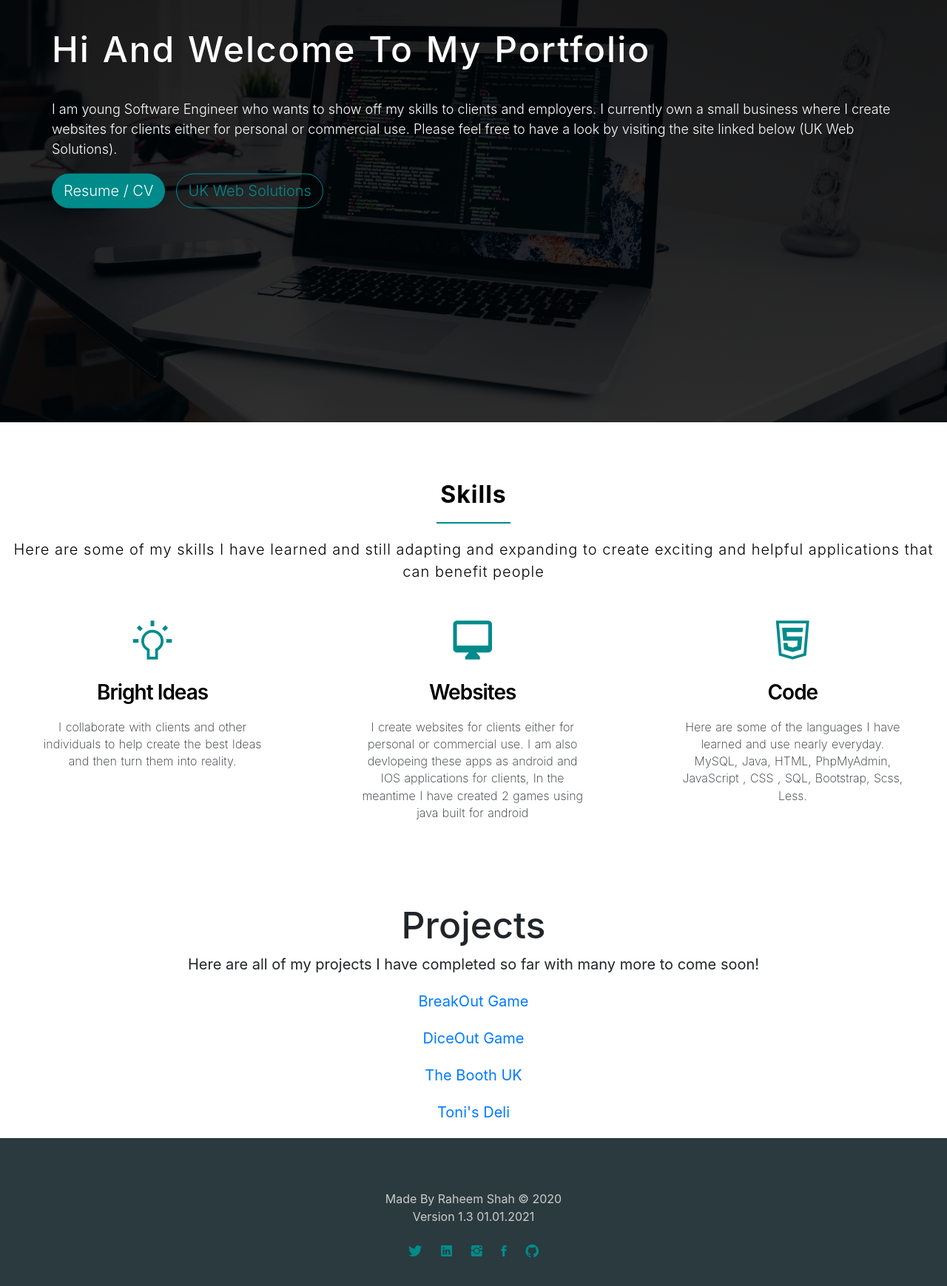
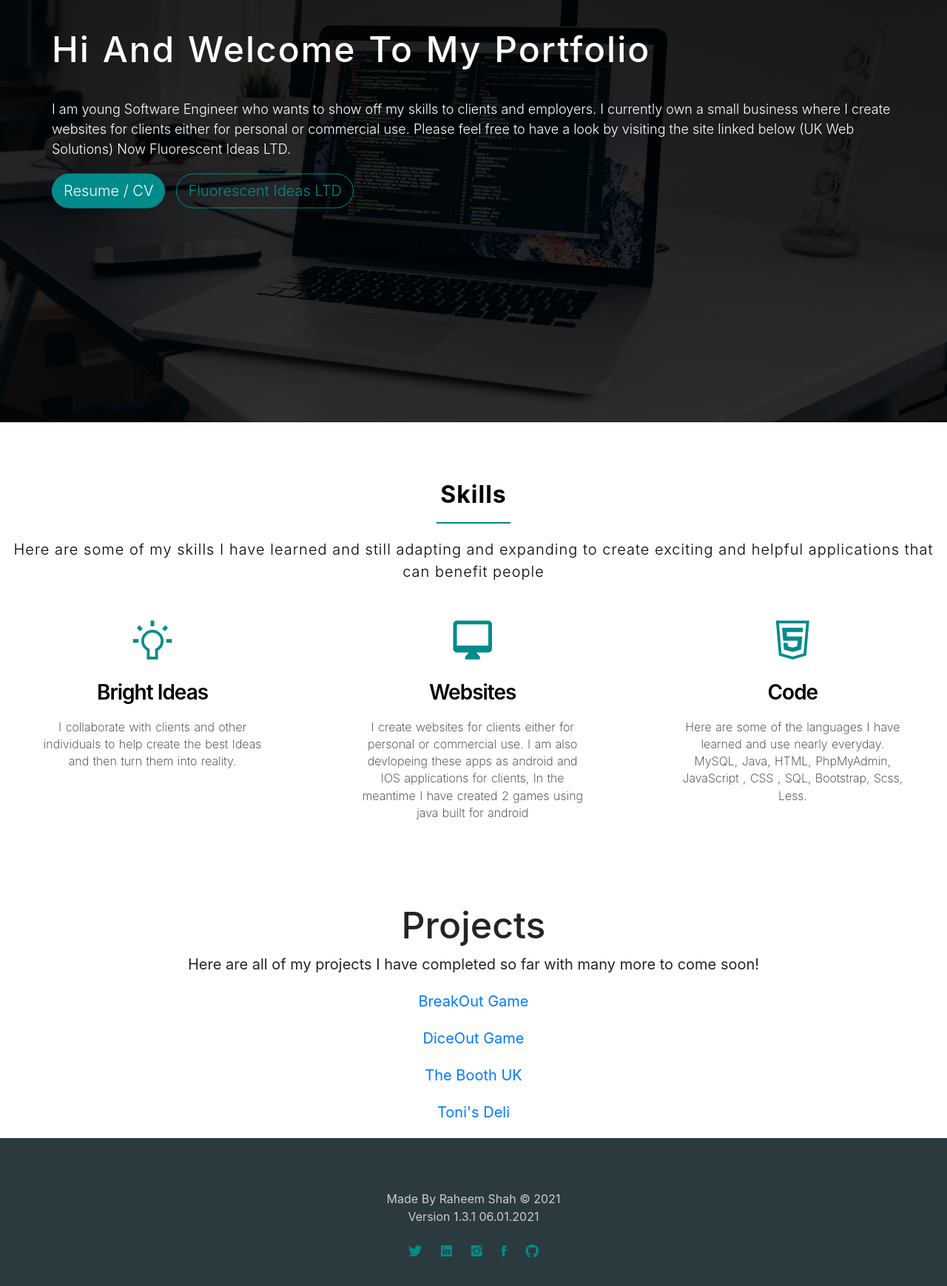
Before and after one commit to Raheemshah2809/My-Portfolio, a plain HTML site: page index.html in a window 1280 px wide. Shown: the part 229-1968 px from the top of the page at 74% size. Drawn offline with nearby package versions, Linux system fonts and the light colour scheme.

Commit message:
Updated Links

```diff
--- a/index.html
+++ b/index.html
@@ -39,9 +39,9 @@
       <div class="hero-text-box">
         <h2>Hi And Welcome To My Portfolio</h2>
         <br>
-        <p>I am young Software Engineer who wants to show off my skills to clients and employers. I currently own a small business where I create websites for clients either for personal or commercial use. Please feel free to have a look by visiting the site linked below (UK Web Solutions).<p>
+        <p>I am young Software Engineer who wants to show off my skills to clients and employers. I currently own a small business where I create websites for clients either for personal or commercial use. Please feel free to have a look by visiting the site linked below (UK Web Solutions) Now Fluorescent Ideas LTD.<p>
         <a class="btn btn-full js--scroll-to-contact" href="https://docs.google.com/document/d/1GzdDTFlCNG8JYlperxk3EEveaR--ICu9pKat6rL7nh0/edit?usp=sharing" target='_blank'>Resume / CV</a>
-        <a class="btn btn-ghost js--scroll-to-contact" href="https://raheemshah2809.github.io/Web-Solutions-UK/" target="_blank">UK Web Solutions</a>
+        <a class="btn btn-ghost js--scroll-to-contact" href="https://fluorescentideasltd.com/" target="_blank">Fluorescent Ideas LTD</a>
       </div>
 
     </header>
@@ -99,8 +99,8 @@
       <div>
       </div>
       <div>
-        <p>Made By Raheem Shah  &copy; 2020<br>
-            Version 1.3 01.01.2021
+        <p>Made By Raheem Shah  &copy; 2021<br>
+            Version 1.3.1 06.01.2021
 
         </p>
       </div>
```
